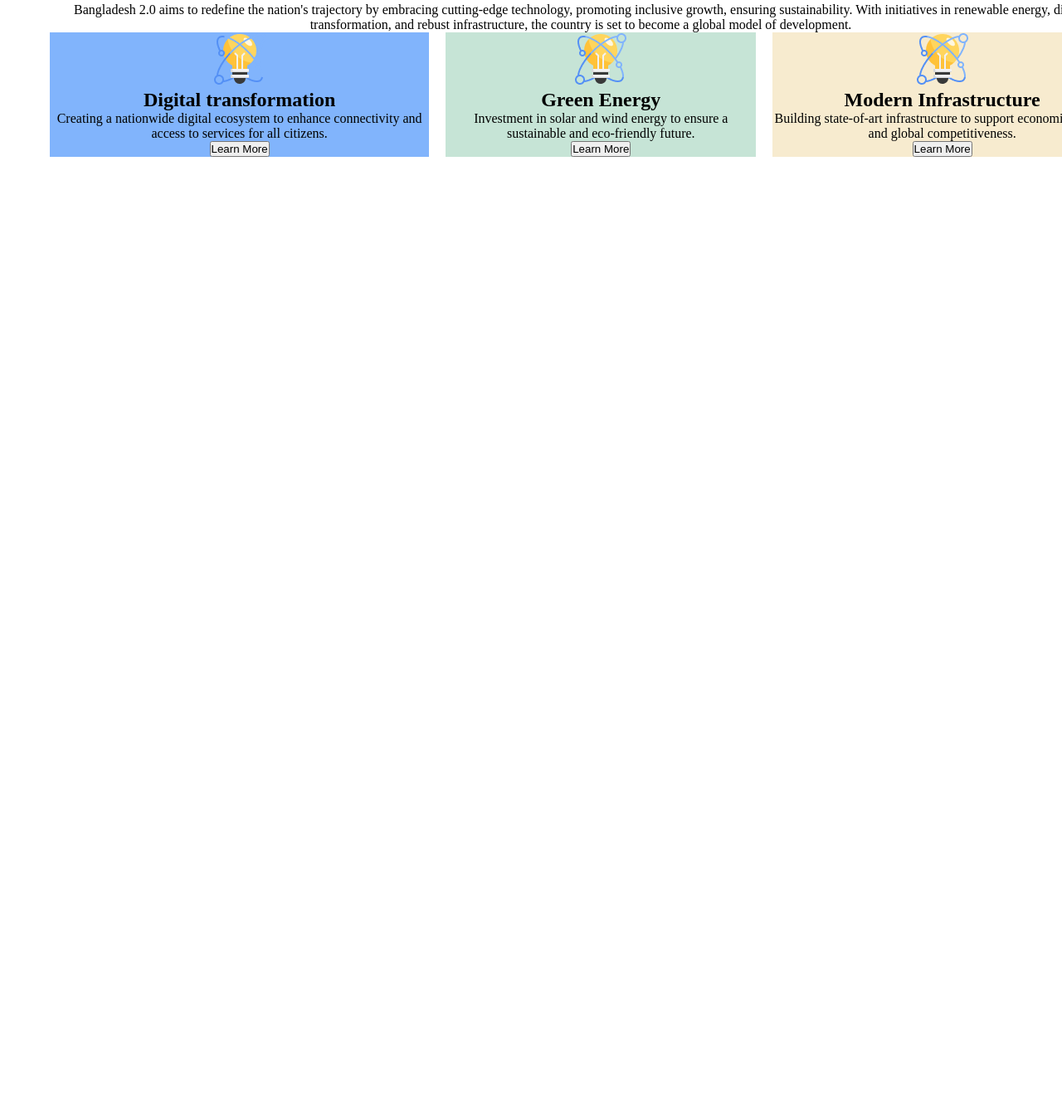
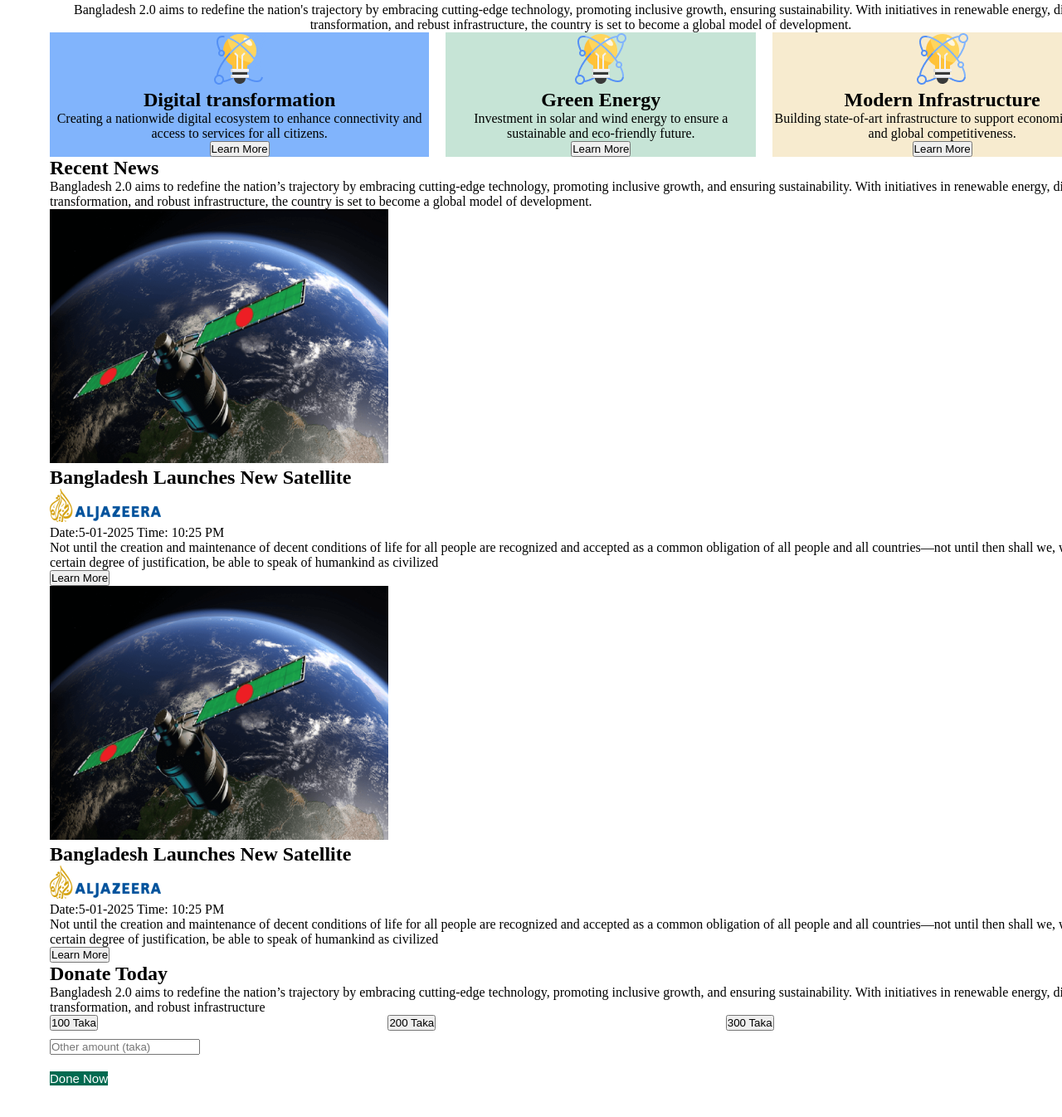
Before and after one commit to shohan12727/demo-, a plain HTML site: page index.html in a window 1280 px wide. Shown: the part 544-1890 px from the top of the page at 83% size. Before the commit the page ends 813 px from the top, so only its background shows below. Drawn offline with Linux system fonts and the light colour scheme.

Commit message:
index.html

```diff
--- a/index.html
+++ b/index.html
@@ -51,6 +51,56 @@
     </div>
 </section>
 <!-- page3 start -->
+ <section>
+    <!-- <div></div> -->
+   <div class="news">
+    <h1>Recent News</h1>
+    <p>Bangladesh 2.0 aims to redefine the nation’s trajectory by embracing cutting-edge technology, promoting inclusive growth, and ensuring sustainability. With initiatives in renewable energy, digital transformation, and robust infrastructure, the country is set to become a global model of development.</p>
+    <!-- 1st card -->
+     <div class="news-card">
+        <img src="Assets/satelite.png" alt="404">
+        <div class="news-content">
+            <h2>Bangladesh Launches New Satellite</h2>
+            <div class="muja">
+                <img src="Assets/al-jazeera.png" alt="404">
+                <P>Date:5-01-2025 Time: 10:25 PM</P>
+            </div>
+            <p>Not until the creation and maintenance of decent conditions of life for all people are recognized and accepted as a common obligation of all people and all countries—not until then shall we,
+                with a certain degree of justification, be able to speak of humankind as civilized</p>
+                <button>Learn More</button>
+        </div>
+     </div>
+     <!-- 2nd card -->
+     <div class="news-card2">
+        <img src="Assets/satelite.png" alt="404">
+        <div class="news-content">
+            <h2>Bangladesh Launches New Satellite</h2>
+            <div class="muja2">
+                <img src="Assets/al-jazeera.png" alt="404">
+                <P>Date:5-01-2025 Time: 10:25 PM</P>
+            </div>
+            <p>Not until the creation and maintenance of decent conditions of life for all people are recognized and accepted as a common obligation of all people and all countries—not until then shall we,
+                with a certain degree of justification, be able to speak of humankind as civilized</p>
+                <button>Learn More</button>
+   </div>
+</section>
+<!-- 4th page -->
+
+ <section>
+    <div class="pc">
+       <h1>Donate Today</h1>
+       <p>Bangladesh 2.0 aims to redefine the nation’s trajectory by embracing cutting-edge technology, promoting inclusive growth, and ensuring sustainability. With initiatives in renewable energy, digital transformation, and robust infrastructure</p>
+
+       <div class="button-group">
+           <button>100 Taka</button><button>200 Taka</button><button>300 Taka</button><button>400 Taka</button>
+       </div>
+
+       <div class="nsu">
+           <input type="text" placeholder="Other amount (taka)">
+       </div>
+       <button class="done">Done Now</button>
+    </div>
+       </section>
 
 </body>
 </html>
--- a/style/styles.css
+++ b/style/styles.css
@@ -63,3 +63,17 @@ color: rgba(0, 0, 0, 0.662);
 .modern{
    background-color: #F7EBCF;
 }
+.button-group{
+   display: flex;
+   justify-content: space-between;
+   gap: 10px;
+   margin-bottom: 10px;
+}
+.done{
+   background-color: #006A50;
+   font-size: 15px;
+   color: white;
+   margin-top: 20px;
+   border: none;
+   /* border-radius: 5px; */
+}
```
